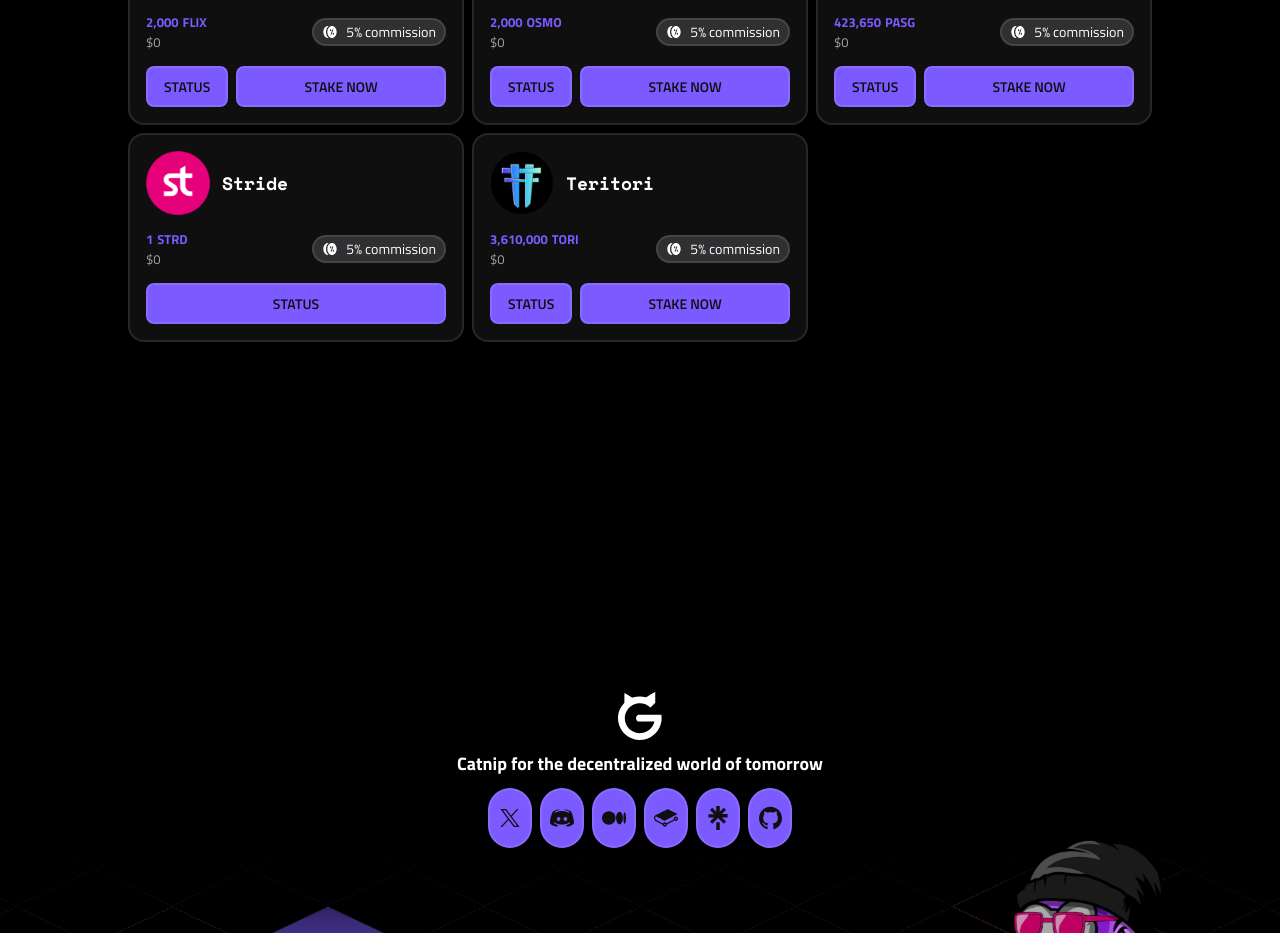
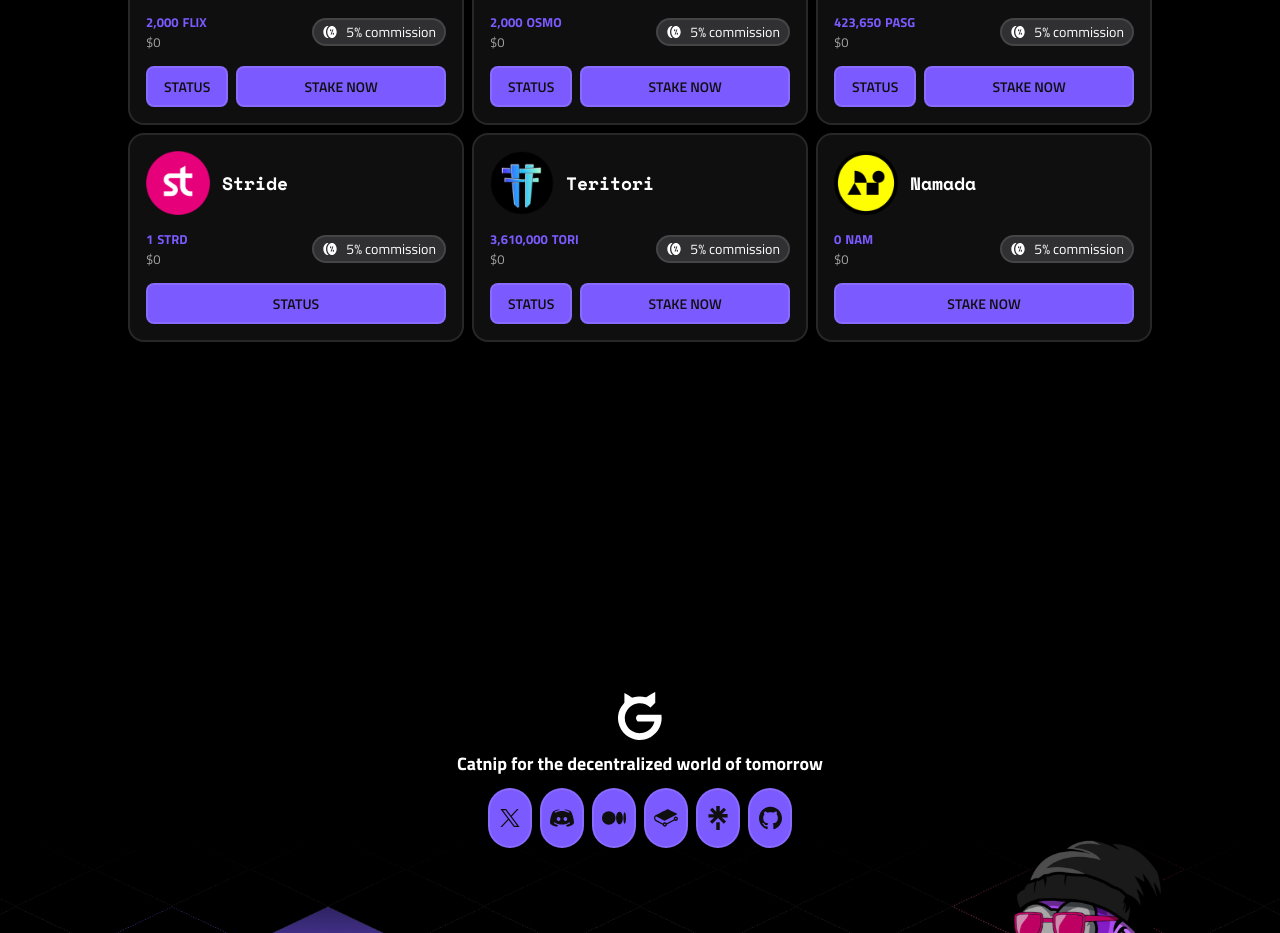
Before and after one commit to GATA-HUB/website, a Next.js app: page /infrastructure/validators in a window 1280 px wide. Shown: the part 1826-2759 px from the top of the page. Built offline with nearby package versions, Linux system fonts and the light colour scheme; no server answers.

Commit message:
infrastructure page - added dymension and namada validators

```diff
--- a/actions/fetchValDelegation.ts
+++ b/actions/fetchValDelegation.ts
@@ -3,7 +3,7 @@
 export async function fetchValDelegation(network: string, addr: string) {
     try {
       const response = await fetch(`https://${network}-api.gatadao.com/cosmos/staking/v1beta1/validators/${addr}`, {
-        mode: 'no-cors',
+        // mode: 'no-cors',
         headers: {
           Accept: 'application/json',
           method: 'GET',
--- a/app/components/infrastructure/ValidatorCard.tsx
+++ b/app/components/infrastructure/ValidatorCard.tsx
@@ -177,7 +177,11 @@
                 </div>
               )}
 
-              {loading ? <TextLoader /> : <p>${currentPrice}</p>}
+              {loading ? (
+                <TextLoader />
+              ) : (
+                <p>${currentPrice !== "NaN" ? currentPrice : 0}</p>
+              )}
             </div>
             <div className="flex h-fit gap-2 px-[8px] py-[4px] items-center rounded-full bg-lgray border-2 border-white border-opacity-10">
               <Image width={16} height={16} alt="" src="/apr.svg" />
--- a/public/data/validators.json
+++ b/public/data/validators.json
@@ -208,5 +208,33 @@
     "stat": "active",
     "addr": "torivaloper1dyduggaqthztgm8tnk59flkeu3l3qvpzhhd6hn",
     "active": true
+  },
+  {
+    "icon": "/validator_chains/namada.png",
+    "title": "Namada",
+    "network": "namadillo",
+    "tokens": "0",
+    "symbol": "NAM",
+    "commission": "5%",
+    "status": "",
+    "stake": "https://namada-interface.sproutstake.space/staking",
+    "autoCompound": "",
+    "stat": "active",
+    "addr": "tnam1qy7u3y3sqltmd68a43lsr0khu8c9y8uyyuzy7sck",
+    "active": true
+  },
+  {
+    "icon": "/validator_chains/dym.png",
+    "title": "Dymension",
+    "network": "dymension",
+    "tokens": "0",
+    "symbol": "DYM",
+    "commission": "5%",
+    "status": "",
+    "stake": "https://portal.dymension.xyz/dymension/staking",
+    "autoCompound": "",
+    "stat": "",
+    "addr": "",
+    "active": false
   }
 ]
```
Also changed, not shown: public/validator_chains/namada.png (added).
